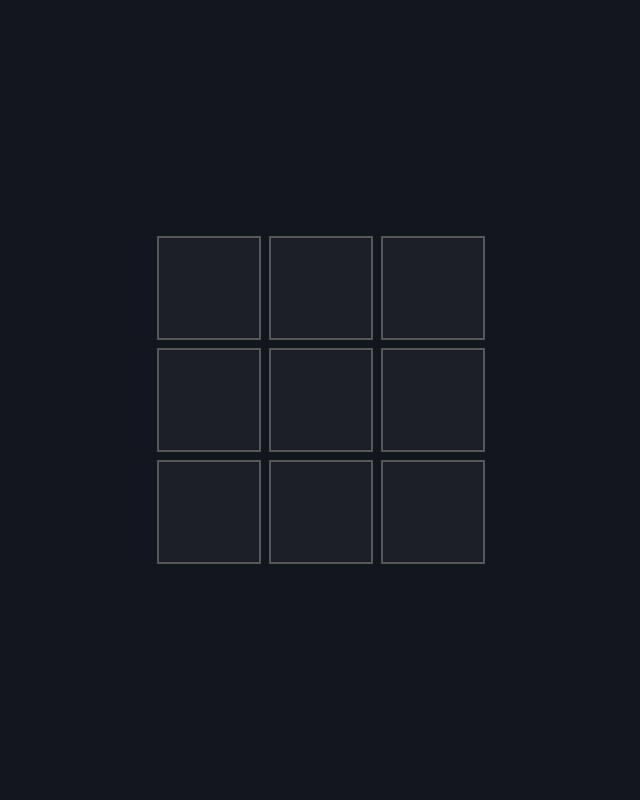
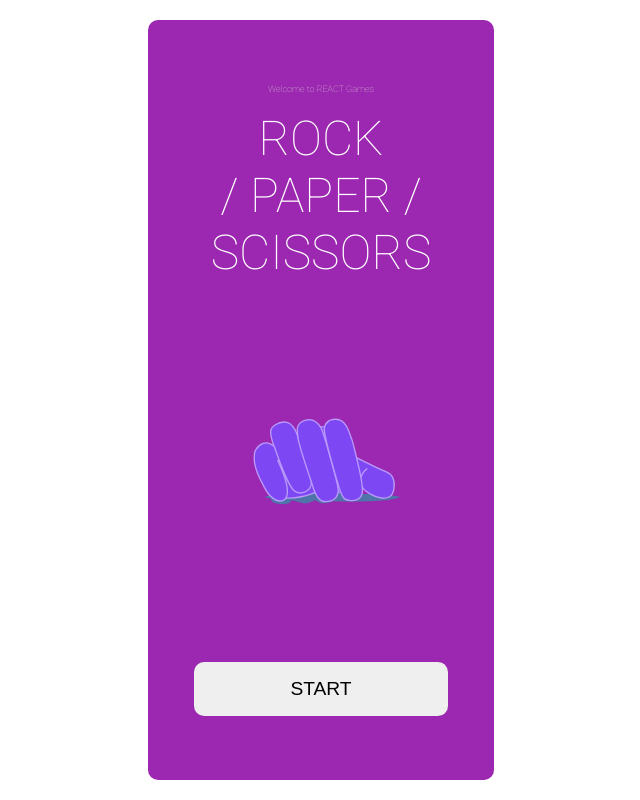
Before and after one commit to jasmeetsingh-1/rock-paper-scissors, a React (Create React App) app: page / in a window 1280 px wide. Shown: the whole page, without its empty margins (319-959 px from the left). Built offline with nearby package versions, Linux system fonts and the light colour scheme.

Commit message:
rock paper game

```diff
--- a/src/App.js
+++ b/src/App.js
@@ -1,13 +1,13 @@
 import "./App.css";
-// import MainPage from "./components/mainPage";
-import TicTacToe from "./components/ticTacToe";
+import MainPage from "./components/mainPage";
+// import TicTacToe from "./components/ticTacToe";
 
 function App() {
   return (
     <div className="app-div-outer roboto-thin">
       {/* <TicTacToe /> */}
-      {/* <MainPage /> */}
-      <TicTacToe />
+      <MainPage />
+      {/* <TicTacToe /> */}
     </div>
   );
 }
--- a/src/components/playGround.jsx
+++ b/src/components/playGround.jsx
@@ -18,6 +18,7 @@ function PlayGround({ setInPlayGround }) {
     const randomIndex = Math.floor(Math.random() * arr.length);
     return arr[randomIndex];
   }
+
   const [optionChoosen, setOptionChoosen] = useState("");
   const [result, setResult] = useState("lose");
   const [score, setScore] = useState(0);
```
